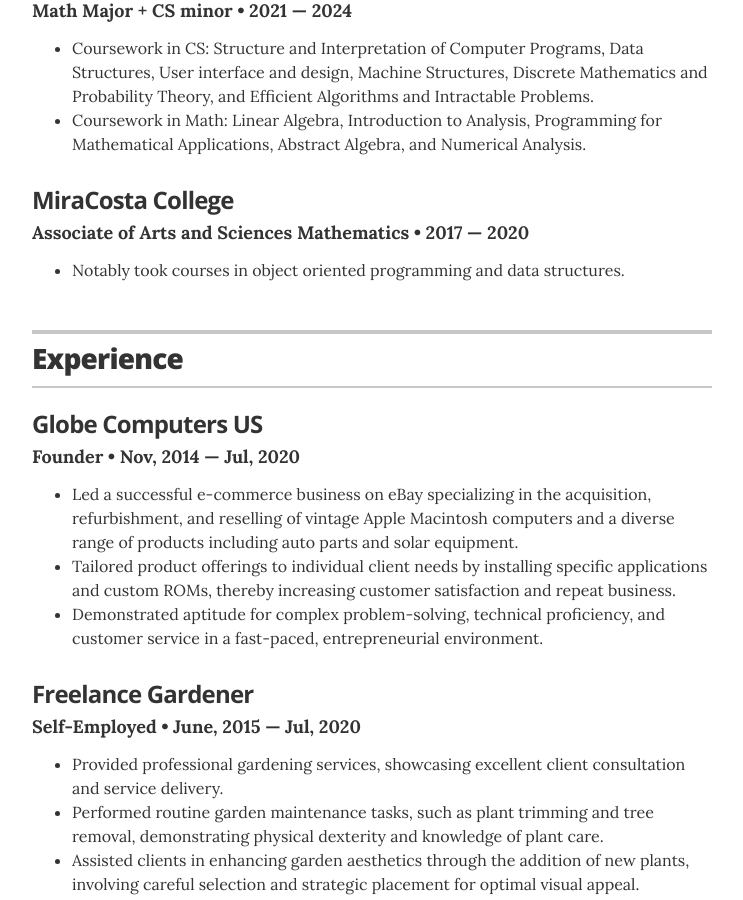
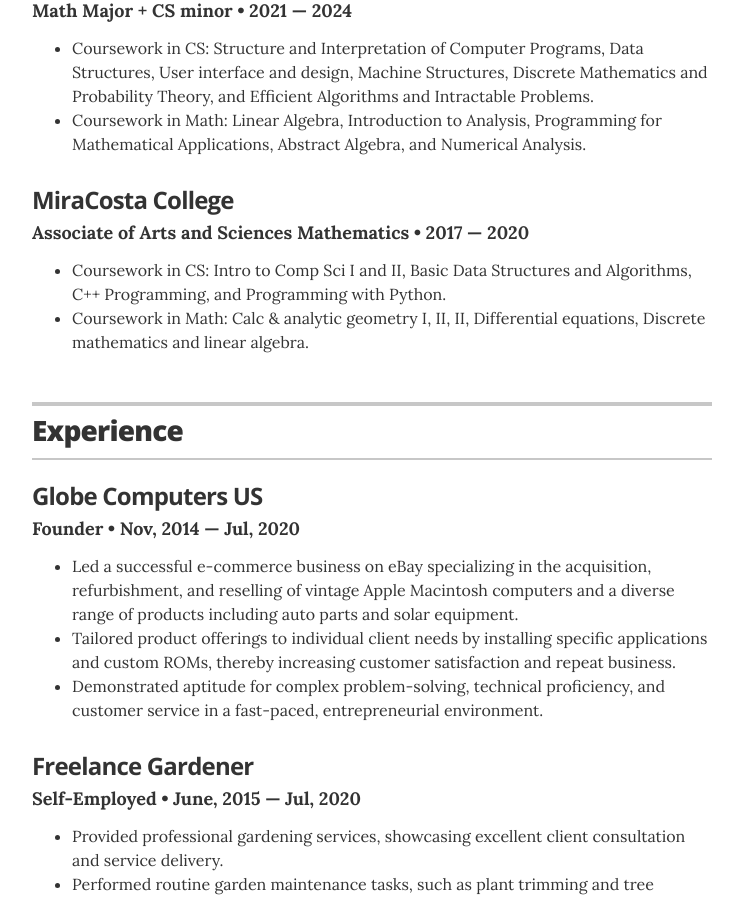
Before and after one commit to arthurutnehmer/Resume, a Jekyll site: the page built from index.html, in a window 1280 px wide and 900 px high, scrolled down 735 px. Shown: the whole window, without its empty margins (268-1011 px from the left). Built offline with Jekyll 4.4.1, drawn with Linux system fonts in a browser that asks for light colours.

Commit message:
Added degree details.

```diff
--- a/_data/education.yml
+++ b/_data/education.yml
@@ -11,5 +11,6 @@
   uni: MiraCosta College
   year: 2017 &mdash; 2020
   awards:
-    - award: Notably took courses in object oriented programming and data structures.
+    - award: "Coursework in CS: Intro to Comp Sci I and II, Basic Data Structures and Algorithms, C++ Programming, and Programming with Python."
+    - award: "Coursework in Math: Calc & analytic geometry I, II, II, Differential equations, Discrete mathematics and linear algebra."
   summary:
```
